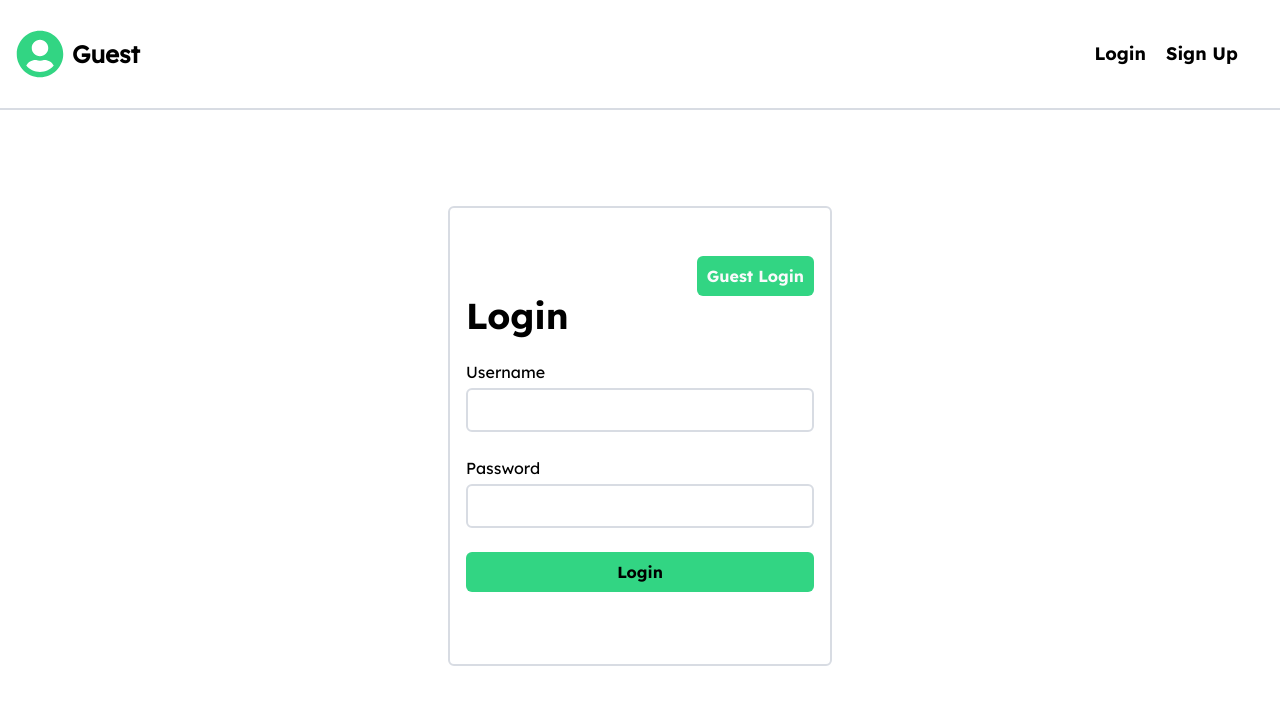
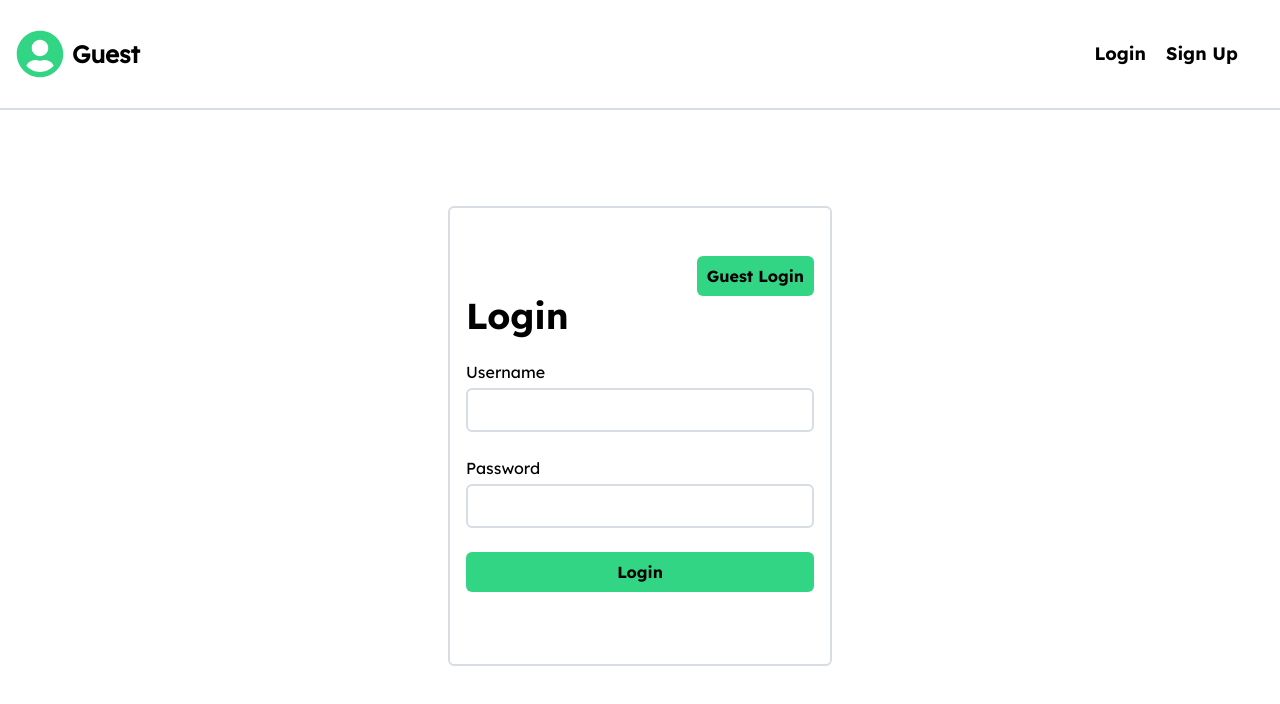
Before and after one commit to vzMars/expense-tracker, a React app: page /login in a window 1280 px wide. Shown: the top 704 px of the page. Built offline with nearby package versions, Linux system fonts and the light colour scheme; no server answers; the HTML template or start-up script is replaced by a standard one.

Commit message:
changed text color and hover effect of btn

```diff
--- a/src/pages/Login.tsx
+++ b/src/pages/Login.tsx
@@ -25,7 +25,7 @@ const Login = () => {
         className='flex flex-col p-4 lg:w-96 lg:rounded-md lg:border-2 lg:border-main-border lg:py-12'
         onSubmit={handleSubmit}
       >
-        <div onClick={handleGuestLogin} className='rounded-md bg-table-100 px-2.5 py-2 font-lexbold text-gray-50 self-end cursor-pointer bg-main-green'>
+        <div onClick={handleGuestLogin} className='rounded-md bg-table-100 px-2.5 py-2 font-lexbold self-end cursor-pointer bg-main-green hover:opacity-90'>
           Guest Login
         </div>
         <h1 className='mb-4 font-lexbold text-4xl lg:mb-6'>Login</h1>
```
